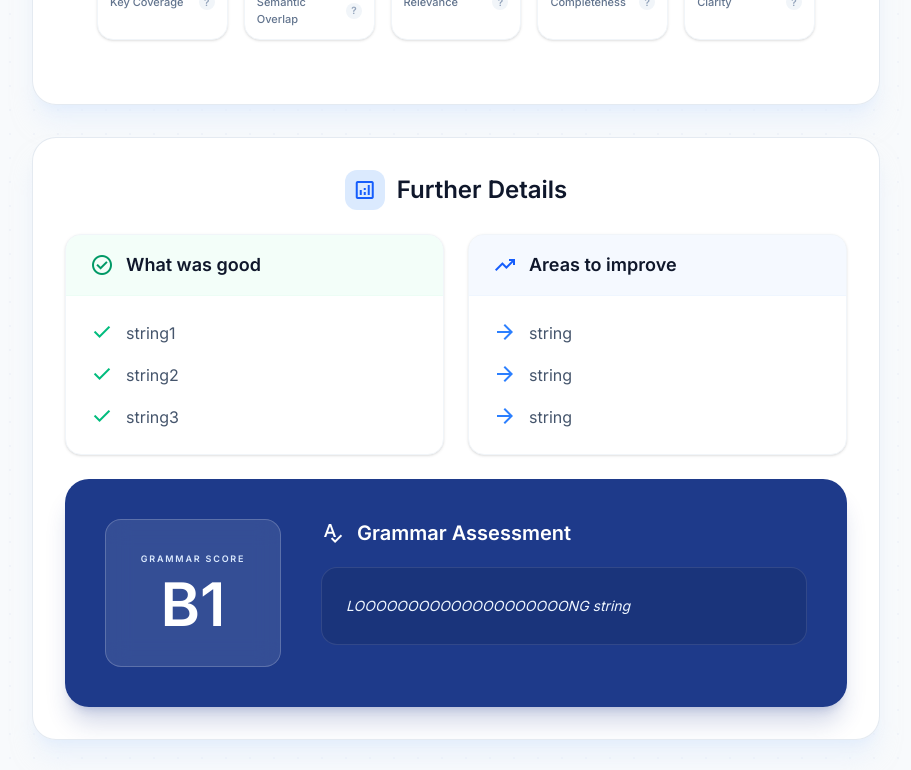
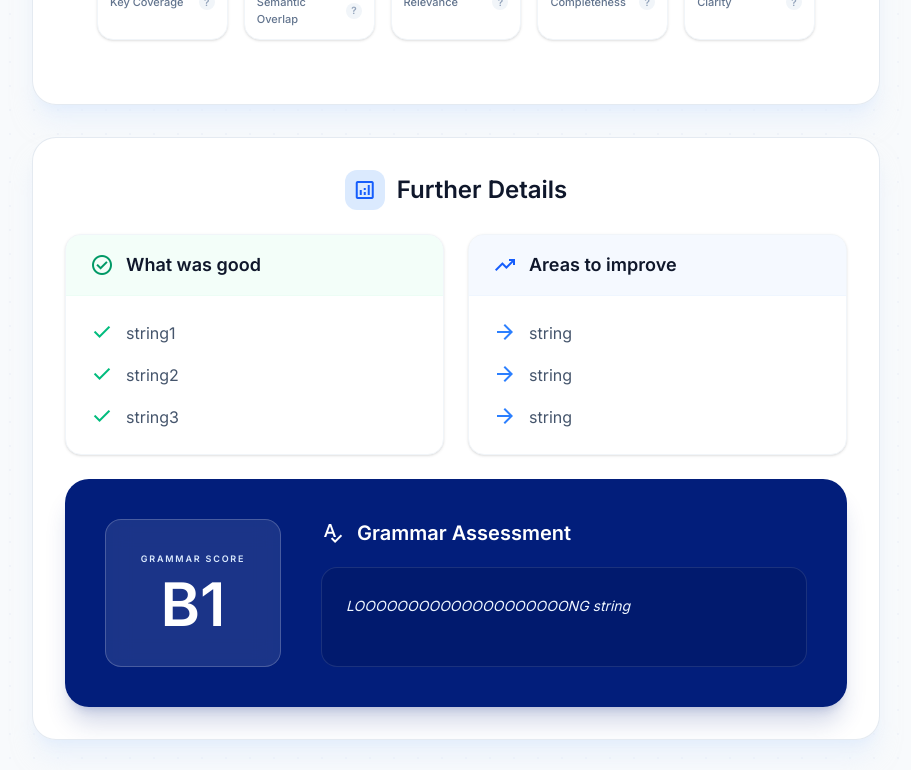
Before and after one commit to SleGort/drluist, a React (Vite) app in the folder frontend/: page / in a window 1280 px wide. Shown: the part 1980-2750 px from the top of the page, without its empty margins (184-1095 px from the left). Built offline with nearby package versions, Linux system fonts and the light colour scheme.

Commit message:
static further details section complete

```diff
--- a/frontend/src/components/BackToTheTopButton.jsx
+++ b/frontend/src/components/BackToTheTopButton.jsx
@@ -1,3 +1,23 @@
 export default function BackToTheTopButton() {
-    return null;
+    const handleClick = () => {
+        const target = document.getElementById("pitch");
+        if (target) {
+            target.scrollIntoView({ behavior: "smooth", block: "start" });
+        } else {
+            window.scrollTo({ top: 0, behavior: "smooth" });
+        }
+    };
+
+    return (
+        <div className="flex justify-center mb-12">
+            <button
+                type="button"
+                onClick={handleClick}
+                className="bg-primary hover:bg-blue-800 text-white px-8 py-4 rounded-2xl font-semibold flex items-center justify-center gap-2 transition-all transform hover:scale-[1.01] active:scale-95 shadow-lg shadow-primary/20 cursor-pointer"
+            >
+                <span className="material-symbols-outlined text-xl">arrow_upward</span>
+                Go back to the top
+            </button>
+        </div>
+    );
 }
--- a/frontend/src/components/GrammarCard.jsx
+++ b/frontend/src/components/GrammarCard.jsx
@@ -3,20 +3,20 @@ export default function GrammarCard({ grammar_score, grammar_text }) {
     const text = grammar_text ?? "";
 
     return (
-        <section className="bg-[#1e3a8a] rounded-3xl p-8 md:p-10 text-white shadow-xl shadow-blue-900/20">
-            <div className="flex flex-col md:flex-row gap-8 md:gap-10 items-start">
+        <section className="bg-primary rounded-3xl p-8 md:p-10 text-white shadow-xl shadow-blue-900/20">
+            <div className="flex flex-col md:flex-row gap-8 md:gap-10 items-start md:items-stretch">
                 <div className="shrink-0 flex flex-col items-center justify-center bg-white/10 rounded-2xl p-8 backdrop-blur-md w-full md:w-44 border border-white/20">
                     <span className="text-[9px] font-bold uppercase tracking-[0.2em] text-blue-100 mb-2">
                         Grammar Score
                     </span>
                     <div className="text-6xl font-black">{score}</div>
                 </div>
-                <div className="flex-1 min-w-0">
+                <div className="flex-1 min-w-0 md:self-stretch flex flex-col">
                     <h3 className="text-lg sm:text-xl font-bold mb-5 flex items-center gap-3">
                         <span className="material-symbols-outlined">spellcheck</span>
                         Grammar Assessment
                     </h3>
-                    <div className="bg-black/10 rounded-2xl p-6 border border-white/10 w-full min-w-0 overflow-hidden">
+                    <div className="bg-black/10 rounded-2xl p-6 border border-white/10 w-full min-w-0 overflow-hidden flex-1">
                         <p className="text-blue-50 leading-loose text-sm italic whitespace-normal break-all max-w-full">
                             {text}
                         </p>
--- a/frontend/src/index.css
+++ b/frontend/src/index.css
@@ -1,7 +1,7 @@
 @import "tailwindcss";
 
 @theme {
-  --color-primary: #1e40af;
+  --color-primary: #021e7b;
   --color-secondary: #3b82f6;
   --color-background-light: #f8fafc;
   --color-background-dark: #0f172a;
--- a/frontend/src/pages/HomePage.jsx
+++ b/frontend/src/pages/HomePage.jsx
@@ -87,7 +87,7 @@ export default function HomePage() {
         <div className="pattern-bg min-h-screen">
             <Navbar />
             <main className="max-w-4xl mx-auto px-6 py-12 md:py-20 space-y-8">
-                <Pitch />
+                <Pitch id="pitch" />
                 <section id="source-section" className="space-y-8">
                     <SourceCard
                         lang={lang}
```
